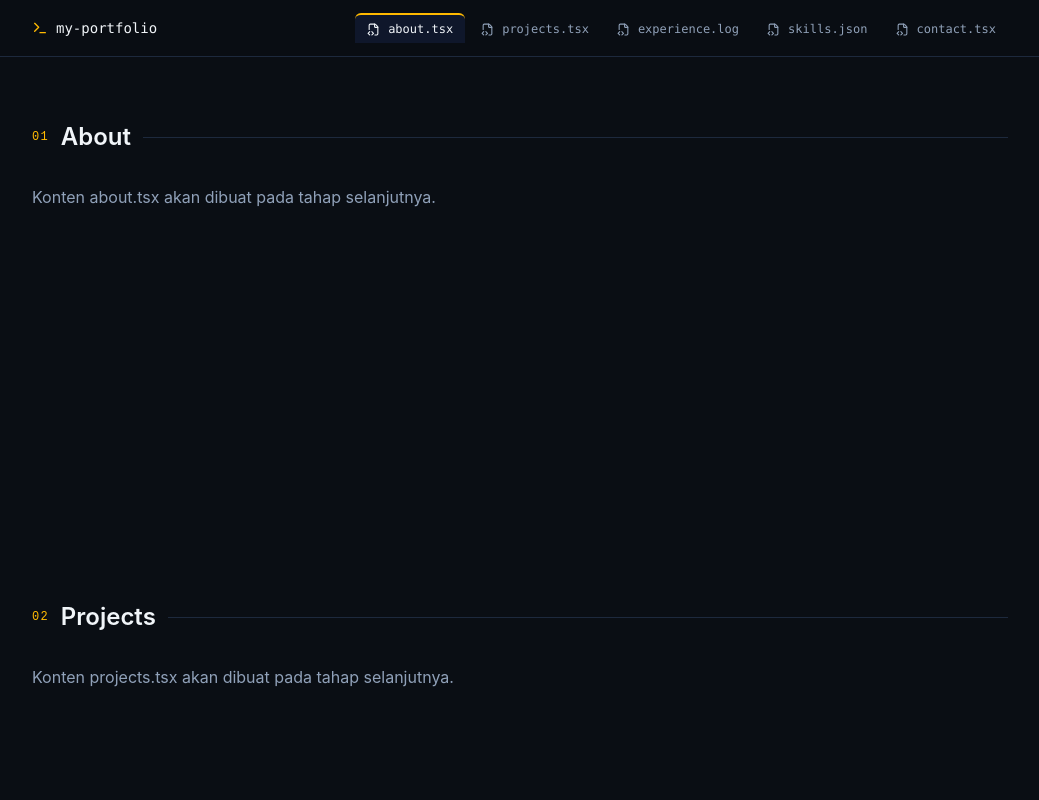
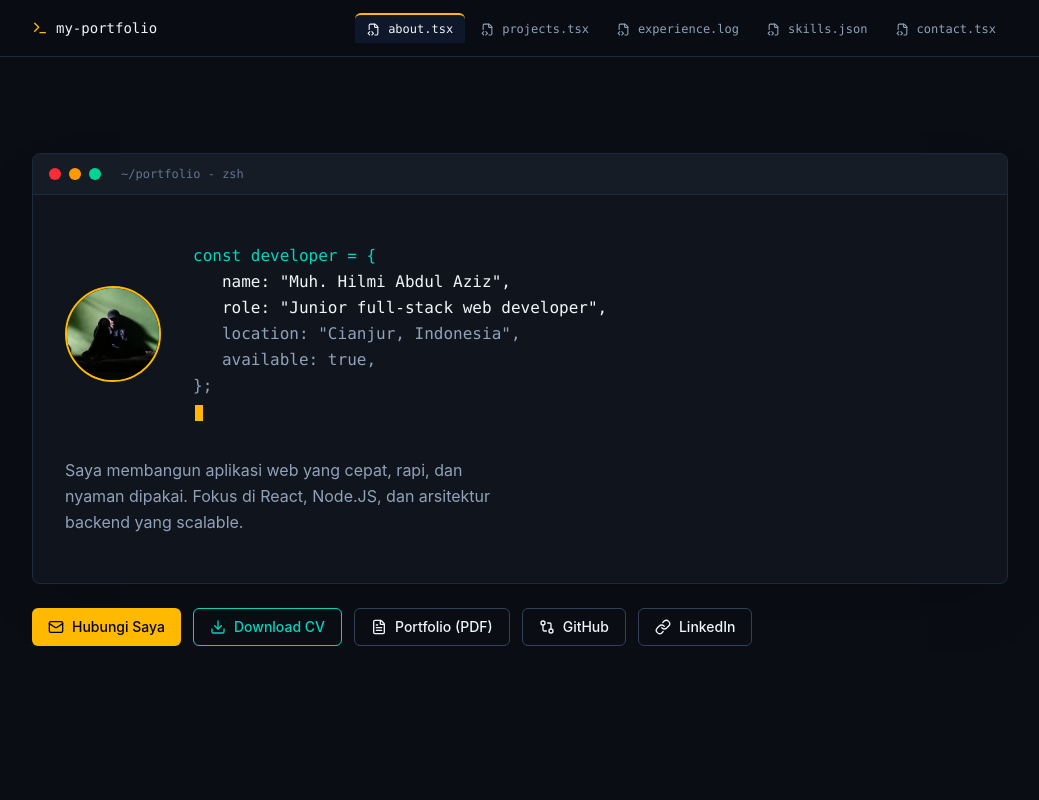
Before and after one commit to MuhHilmi/muhhilmi.github.io, a React (Vite) app: page / in a window 1280 px wide. Shown: the top 800 px of the page, without its empty margins (120-1159 px from the left). Built offline with nearby package versions, Linux system fonts and the light colour scheme.

Commit message:
feat: add Hero component and profile data; implement typewriter effect and enhance styles

```diff
--- a/src/App.jsx
+++ b/src/App.jsx
@@ -1,6 +1,10 @@
+
 import { useState } from "react";
+
 import Header from "./components/layout/Header";
+import Hero from "./components/hero/Hero";
 import SectionLabel from "./components/common/SectionLabel";
+
 import { NAV_TABS } from "./data/navigation";
 
 function App() {
@@ -21,8 +25,8 @@ function App() {
         activeSection={activeSection}
         onNavigate={handleNavigate}
       />
-
       <main className="mx-auto max-w-5xl px-4 sm:px-6">
+        <Hero />
         {NAV_TABS.map((tab, index) => (
           <section
             key={tab.id}
@@ -31,10 +35,11 @@ function App() {
           >
             <SectionLabel
               index={String(index + 1).padStart(2, "0")}
-              title={(tab.id.charAt(0).toUpperCase() + tab.id.slice(1))}
+              title={tab.id.charAt(0).toUpperCase() + tab.id.slice(1)}
             />
             <p className="text-slate-400">
-              Konten {tab.label} akan dibuat pada tahap selanjutnya.</p>
+              Konten {tab.label} akan dibuat pada tahap berikutnya.
+            </p>
           </section>
         ))}
       </main>
--- /dev/null
+++ b/src/components/hero/Hero.jsx
@@ -0,0 +1,107 @@
+import { GitCompare, Link, Mail, Download, FileText } from "lucide-react";
+
+import Avatar from "../common/Avatar";
+import ActionLink from "../common/ActionLink";
+
+import useTypewriter from "../../hooks/useTypewriter";
+import { PROFILE } from "../../data/portfolio";
+
+// Diletakkan di luar komponen agar preferensi array tetap sama pada setiap render.
+const heroLines = [
+    "const developer = {",
+    `   name: "${PROFILE.name}",`,
+    `   role: "${PROFILE.role}",`,
+    `   location: "${PROFILE.location}",`,
+    "   available: true,",
+    "};",
+];
+
+function Hero() {
+    const { displayed, done } = useTypewriter(
+        heroLines,
+        26,
+        400,
+    );
+
+    return (
+        <section className="pb-20 pt-16 sm:pb-28 sm:pt-24">
+            {/* Terminal */}
+            <div className="overflow-hidden rounded-lg border border-slate-800 bg-[#10151D] shadow-2xl">
+                {/* Terminal header */}
+                <div className="flex items-center gap-2 border-b border-slate-800 bg-[#161C26] px-4 py-3">
+                    <span className="h-3 w-3 rounded-full bg-red-500" />
+                    <span className="h-3 w-3 rounded-full bg-amber-500" />
+                    <span className="h-3 w-3 rounded-full bg-emerald-400" />
+                    <span className="ml-3 font-mono text-xs text-slate-500">~/portfolio - zsh</span>
+                </div>
+                {/* Terminal content */}
+                <div className="flex flex-col gap-8 px-5 py-8 sm:flex-row sm:items-center sm:px-8 sm:py-12">
+                    <Avatar
+                        src={PROFILE.photo}
+                        name={PROFILE.name}
+                        size={96}
+                    />
+                    <div className="min-w-0 flex-1">
+                        <pre className="whitespace-pre-wrap wrap-break-word font-mono text-sm leading-relaxed sm:text-base">
+                            {displayed.map((line, index) => (
+                                <div key={index}>
+                                    <span className={line.includes("const developer") ? "text-teal-400" : line.trim().startsWith("name") || line.trim().startsWith("role") ? "text-slate-100" : "text-slate-400"}>
+                                        {line}
+                                    </span>
+                                </div>
+                            ))}
+                            <span className="animate-cursor ml-0.5 inline-block h-4 w-2 bg-amber-400 align-middle" />
+                        </pre>
+                    </div>
+                </div>
+                {/* Bio muncul setelah animasi selesai */}
+                {done && (
+                    <p className="animate-fade-in -mt-4 max-w-lg px-5 pb-8 text-sm leading-relaxed text-slate-400 sm:px-8 sm:pb-12 sm:text-base">
+                        {PROFILE.bio}
+                    </p>
+                )}
+            </div>
+            {/* Tombol kontak dan media sosial */}
+            <div className="mt-6 flex flex-warp gap-3">
+                <ActionLink
+                    href={`mailto:${PROFILE.email}`}
+                    icon={Mail}
+                    variant="primary"
+                >
+                    Hubungi Saya
+                </ActionLink>
+                <ActionLink
+                    href={PROFILE.cvUrl}
+                    icon={Download}
+                    variant="teal"
+                    download
+                >
+                    Download CV
+                </ActionLink>
+                <ActionLink
+                    href={PROFILE.portfolioPdfUrl}
+                    icon={FileText}
+                    download
+                >
+                    Portfolio (PDF)
+                </ActionLink>
+                <ActionLink
+                    href={PROFILE.github}
+                    icon={GitCompare}
+                    external
+                >
+                    GitHub
+                </ActionLink>
+                <ActionLink
+                    href={PROFILE.linkedin}
+                    icon={Link}
+                    external
+                >
+                    LinkedIn
+                </ActionLink>
+            </div>
+        </section>
+    );
+}
+
+export default Hero;
--- /dev/null
+++ b/src/data/portfolio.js
@@ -0,0 +1,14 @@
+import photoProfile from "../assets/photoProfile.jpg";
+
+export const PROFILE = {
+    name: "Muh. Hilmi Abdul Aziz",
+    role: "Junior full-stack web developer",
+    location: "Cianjur, Indonesia",
+    bio: "Saya membangun aplikasi web yang cepat, rapi, dan nyaman dipakai. Fokus di React, Node.JS, dan arsitektur backend yang scalable.",
+    email: "muhhilmiabdulaziz@gmail.com",
+    github: "https://github.com/muhhilmi",
+    linkedin: "https://linkedin.com/in/muh-hilmi-abdul-aziz-798381325/",
+    photo: photoProfile,
+    cvUrl: "",
+    portfolioPdfUrl: "",
+};
--- /dev/null
+++ b/src/hooks/useTypewriter.js
@@ -0,0 +1,52 @@
+import { useEffect, useState } from "react";
+
+function useTypewriter(lines, speed = 28, startDelay = 300) {
+    const [displayed, setDisplayed] = useState([]);
+    const [done, setDone] = useState(false);
+
+    useEffect(() => {
+        let lineIndex = 0;
+        let charIndex = 0;
+        let timeoutId;
+
+        setDisplayed([]);
+        setDone(false);
+
+        function tick() {
+            // Seluruh barus sudah selesai diketik
+            if (lineIndex >= lines.length) {
+                setDone(true);
+                return;
+            }
+
+            const currentLine = lines[lineIndex];
+
+            charIndex++;
+
+            // Tampilkan seluruh baris sebelumnya dan sebagian karakter dari baris ini.
+            setDisplayed([
+                ...lines.slice(0, lineIndex),
+                currentLine.slice(0, charIndex),
+            ]);
+
+            if (charIndex >= currentLine.length) {
+                // Pindah ke baris berikutnya
+                lineIndex++;
+                charIndex = 0;
+
+                timeoutId = setTimeout(tick, 220);
+            } else {
+                // Lanjutkan mengetik karakter berikutnya
+                timeoutId = setTimeout(tick, speed);
+            }
+        }
+
+        timeoutId = setTimeout(tick, startDelay);
+
+        return () => clearTimeout(timeoutId);
+    }, [lines, speed, startDelay]);
+
+    return { displayed, done };
+}
+
+export default useTypewriter;
--- a/src/index.css
+++ b/src/index.css
@@ -14,3 +14,30 @@ body {
   margin: 0;
   min-width: 320px;
 }
+
+
+@keyframes blink {
+  50% {
+    opacity: 0;
+  }
+}
+
+@keyframes fadeIn {
+  from {
+    opacity: 0;
+    transform: translateY(4px);
+  }
+
+  to {
+    opacity: 1;
+    transform: translateY(0);
+  }
+}
+
+.animate-cursor {
+  animation: blink 1s step-end infinite;
+}
+
+.animate-fade-in {
+  animation: fadeIn 0.6s ease;
+}
```
Also changed, not shown: src/assets/photoProfile.jpg (added).
